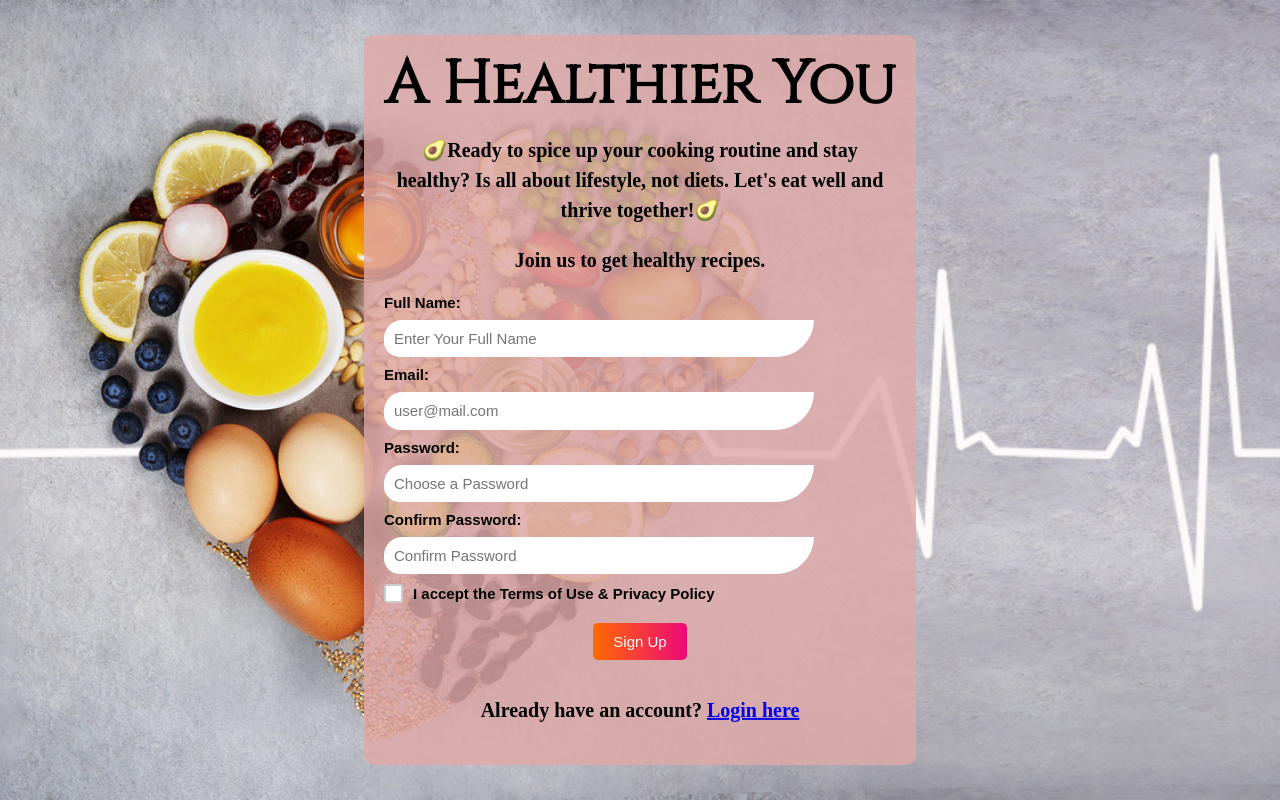
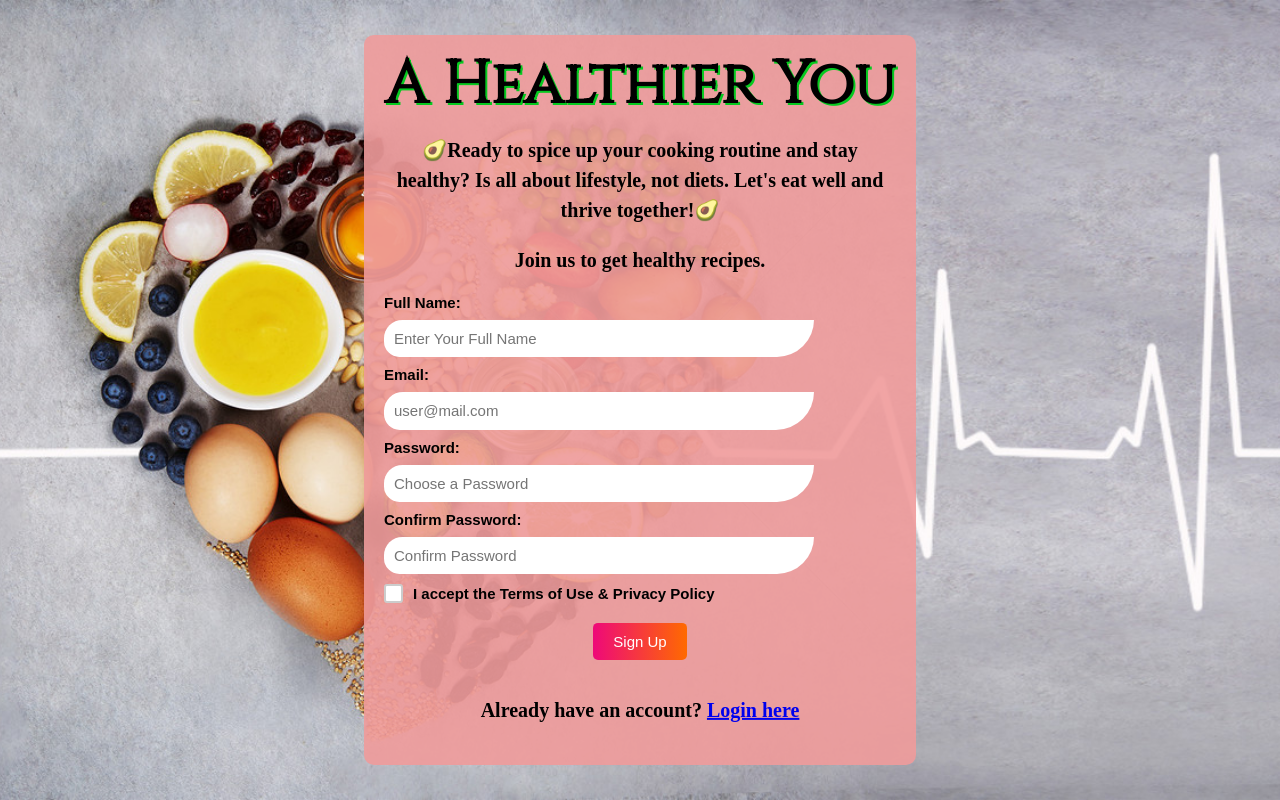
Before and after one commit to lortiz6/ITMD362-Project1-Final_Turn_In, a plain HTML site: page index.html in a window 1280 px wide. Drawn offline with Linux system fonts and the light colour scheme.

Commit message:
added text shadow(different shade) to h1 in big and small screen

```diff
--- a/css/style.css
+++ b/css/style.css
@@ -32,6 +32,7 @@ h1 {
   font-weight: bolder;
   font-size: 35px;
   font-family: 'Cinzel', serif;
+  text-shadow: 2px 2px #05aa1b;
 }
 p {
   padding-bottom: 10px;
@@ -98,7 +99,7 @@ input {
   position: absolute;
 }
 button#signup-button {
-  background: linear-gradient(to right, #ff6a00, #ee0979);
+  background: linear-gradient(to right, #f3ef09, #ff08d2);
   border: none;
   color: rgb(255, 255, 255);
   padding: 10px 20px;
@@ -108,7 +109,7 @@ button#signup-button {
   display: block;
 }
 button#signup-button:hover {
-  background: linear-gradient(to left, #ff6a00, #ee0979);
+  background: linear-gradient(to left, #f3ef09, #ff08d2);
 }
 .error-message {
   color: red;
@@ -120,7 +121,7 @@ button#signup-button:hover {
 }
 @media screen and (min-width: 1024px) {
   .box {
-    background: rgba(224, 168, 168, 0.814);
+    background: rgba(240, 156, 156, 0.901);
     color: #000000;
     padding: 20px;
     text-align: center;
@@ -138,6 +139,7 @@ button#signup-button:hover {
     margin-bottom: 20px;
     font-weight: bolder;
     font-size: 60px;
+    text-shadow: 2px 2px #06c920;
   }
   p {
     padding-bottom: 10px;
@@ -164,6 +166,19 @@ button#signup-button:hover {
     padding-top: 5px;
     font-size: 15px;
   }
+  button#signup-button {
+    background: linear-gradient(to right, #ee0979, #ff6a00);
+    border: none;
+    color: rgb(255, 255, 255);
+    padding: 10px 20px;
+    margin: 20px auto;
+    border-radius: 5px;
+    cursor: pointer;
+    display: block;
+  }
+  button#signup-button:hover {
+    background: linear-gradient(to left, #ee0979, #ff6a00);
+  }
   .error-message {
     color: red;
   }
```
